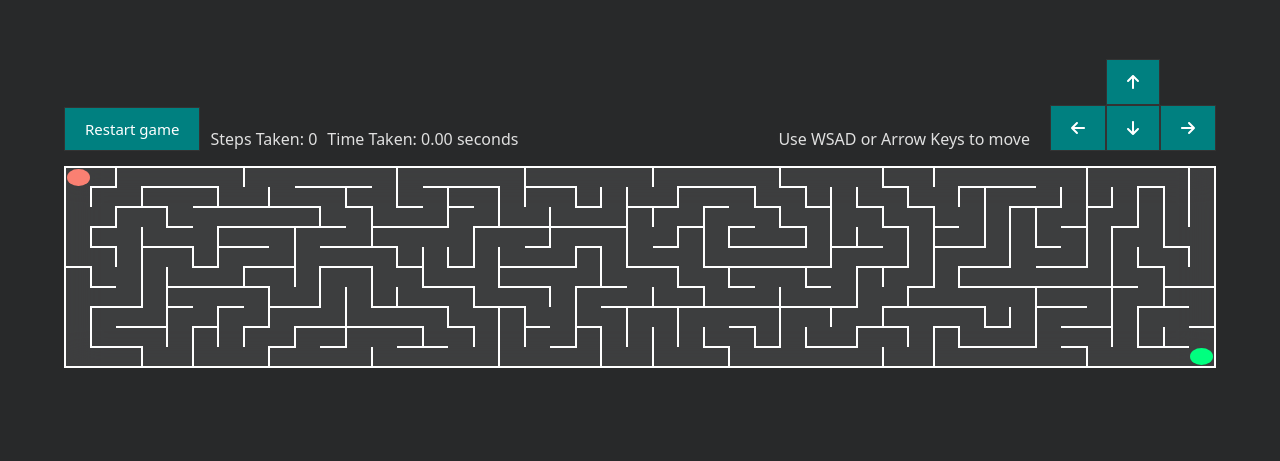
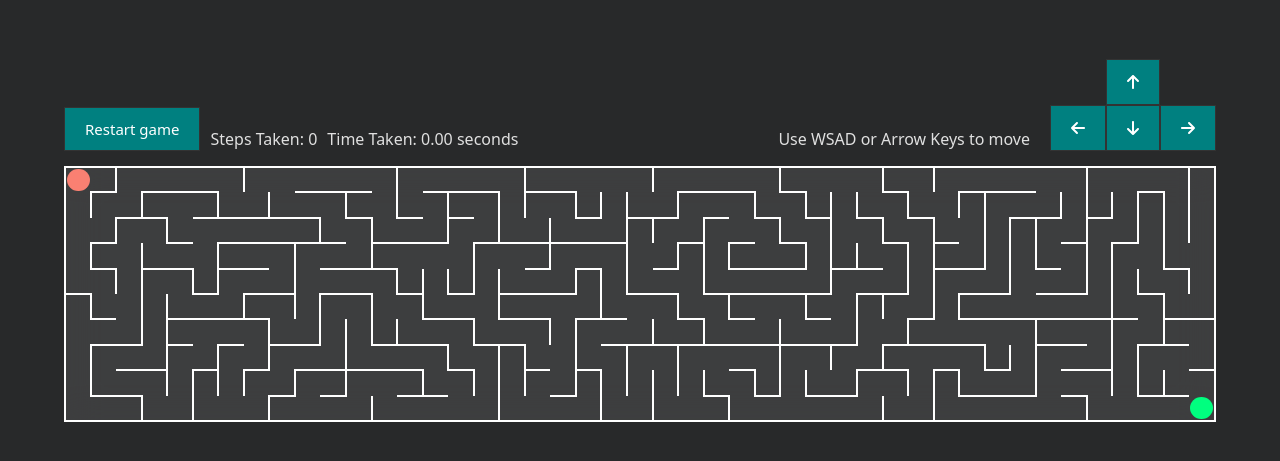
Before and after one commit to VinayDangodra28/dvinay-react, a React (Vite) app: page / in a window 1280 px wide. Shown: the part 4155-4616 px from the top of the page. Built offline with nearby package versions, Linux system fonts and the light colour scheme.

Commit message:
making the website

```diff
--- a/src/components/MazeGame/maze.css
+++ b/src/components/MazeGame/maze.css
@@ -74,7 +74,7 @@
   background-color: rgb(255 255 255 / 10%);
   backdrop-filter: blur(18px);
   width: 90vw;
-  height: 10vw;
+  height: 20vw;
 }
 #maze td {
   height: 20px;
```
